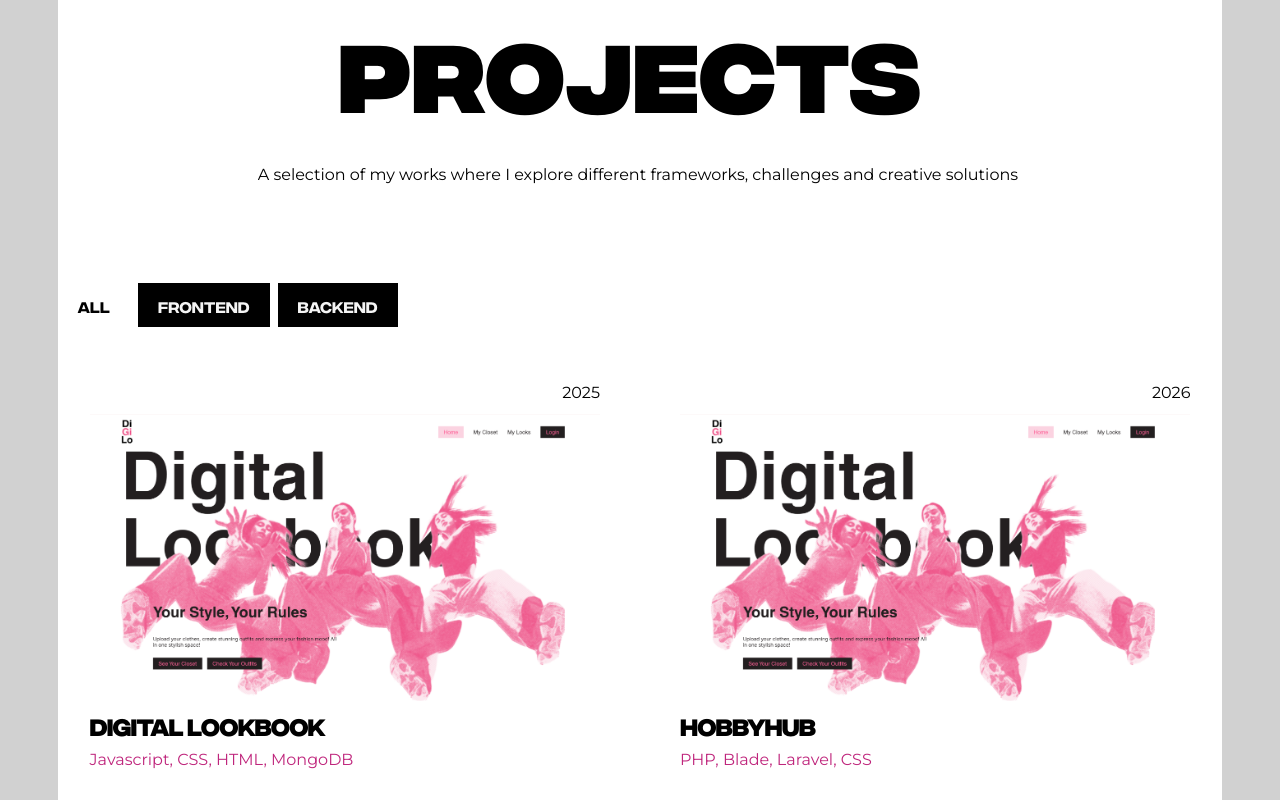
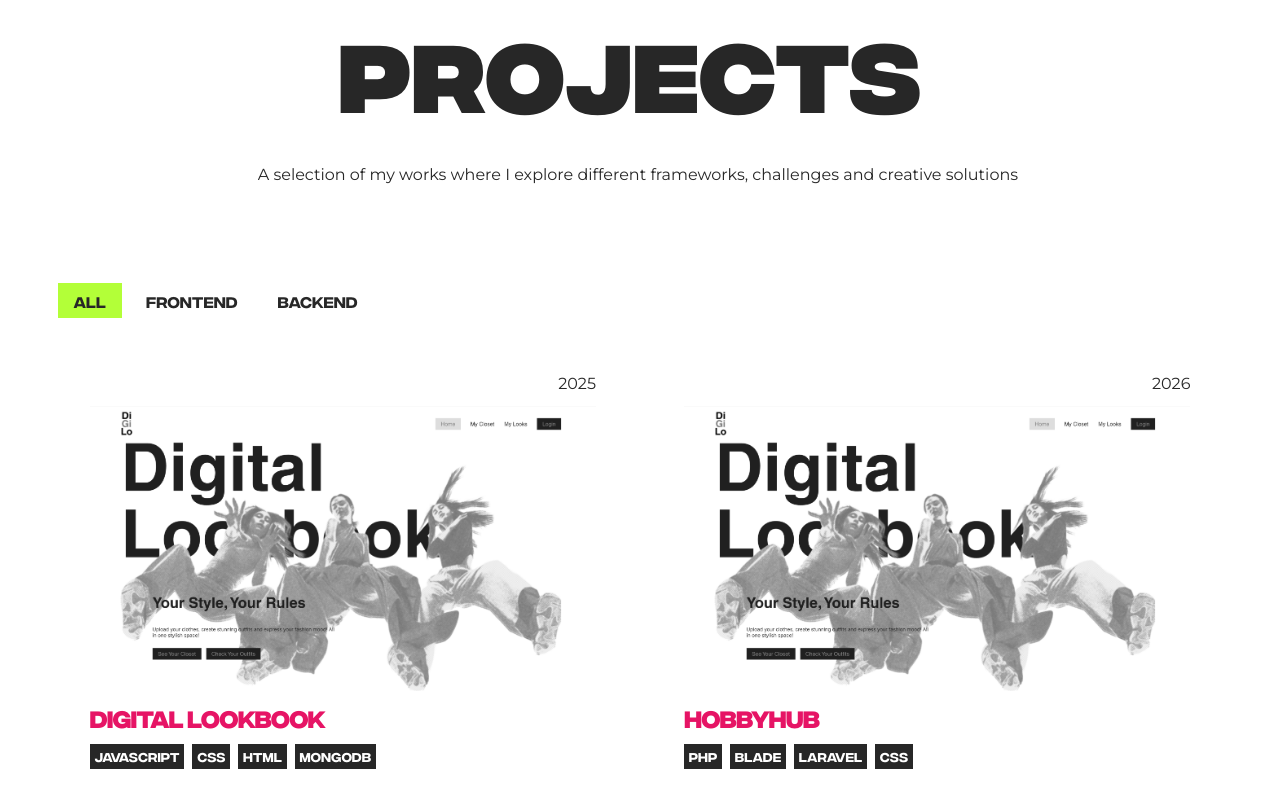
Before and after one commit to cheryl-oop/portfolio-Cheryl_Aitchedji, a React (Vite) app: page /projects in a window 1280 px wide. Shown: the part 340-1140 px from the top of the page. Built offline with nearby package versions, Linux system fonts and the light colour scheme; a web font is replaced by a local one.

Commit message:
feat: redesign projects page

```diff
--- a/src/components/animations/timing.ts
+++ b/src/components/animations/timing.ts
@@ -1,3 +1,3 @@
-export const PANEL_DURATION = 0.9;
-export const PANEL_EASE = [0.76, 0, 0.24, 1] as const; // slow start, fast middle, soft landing
-export const START = PANEL_DURATION; // content waits for the panel
+export const PANEL_DURATION = 0.6;
+export const PANEL_EASE = [0.76, 0, 0.24, 1] as const;
+export const START = PANEL_DURATION;
--- a/src/components/projectCard/ProjectCard.css
+++ b/src/components/projectCard/ProjectCard.css
@@ -1,22 +1,43 @@
 .card-container {
   display: flex;
   flex-direction: column;
-  gap: 0.7rem;
+  gap: 0.8rem;
   text-decoration: none;
-  color: inherit;
 }
 
 .card-date {
   align-self: flex-end;
 }
 
-.card-container img {
+.card-name {
+  color: var(--color-accent-pink);
+}
+
+.card-image {
+  aspect-ratio: 16 / 9;
+  overflow: hidden;
+}
+
+.card-image img {
   width: 100%;
-  aspect-ratio: 16 / 9;
+  height: 100%;
   object-fit: cover;
   display: block;
+  filter: grayscale(1);
+  transform: scale(1);
+  transition:
+    filter 0.5s ease,
+    transform 0.6s ease;
 }
 
-.card-tools {
-  color: rgb(191, 37, 124);
+@media (hover: hover) {
+  .card-container:hover .card-image img {
+    filter: grayscale(0);
+    transform: scale(1.08);
+  }
 }
+
+.card-container:focus-visible .card-image img {
+  filter: grayscale(0);
+  transform: scale(1.08);
+}
--- a/src/components/projectCard/Projectcard.tsx
+++ b/src/components/projectCard/Projectcard.tsx
@@ -10,9 +10,15 @@ export const Projectcard = ({ project }: ProjectCardProps) => {
   return (
     <Link to={`/projects/${project.id}`} className="card-container">
       <p className="card-date">{project.date}</p>
-      <img src={project.coverImage} alt={project.name} />
+      <div className="card-image">
+        <img src={project.coverImage} alt={project.name} loading="lazy" />
+      </div>
       <h4 className="card-name">{project.name}</h4>
-      <p className="card-tools">{project.tools.join(", ")}</p>
+      <div className="card-tools">
+        {project.tools.map((tool) => (
+          <p key={tool}>{tool}</p>
+        ))}
+      </div>
     </Link>
   );
 };
--- a/src/data/projects.json
+++ b/src/data/projects.json
@@ -7,7 +7,11 @@
     "description": "This is a digital wardrobe.",
     "tools": ["Javascript", "CSS", "HTML", "MongoDB"],
     "coverImage": "/images/digital-lookbook-1.png",
-    "images": ["/images/digital-lookbook-1.png"],
+    "images": [
+      "/images/digital-lookbook-1.png",
+      "/images/digital-lookbook-1.png",
+      "/images/digital-lookbook-1.png"
+    ],
     "website": "https://cheryl-oop.github.io/digital-lookbook-frontend/",
     "githubLink": "https://github.com/cheryl-oop/digital-lookbook-frontend"
   },
--- a/src/pages/ProjectPage.tsx
+++ b/src/pages/ProjectPage.tsx
@@ -1,5 +1,6 @@
 import { useParams, Navigate } from "react-router";
 import { getProjectById } from "../data/projects";
+import "../styles/projectPage.css";
 
 export const ProjectPage = () => {
   const { id } = useParams<{ id: string }>();
@@ -8,17 +9,32 @@ export const ProjectPage = () => {
   if (!project) return <Navigate to="/projects" replace />;
 
   return (
-    <section>
+    <div className=".page-wrapper">
+      <section className="project-page-section">
         <div className="project-page-description">
+          <p>{project.date}</p>
           <h2>{project.name}</h2>
+
+          <div className="project-details">
+            <ul className="project-tools">
+              {project.tools.map((tool) => (
+                <li key={tool}>{tool}</li>
+              ))}
+            </ul>
             <p>{project.description}</p>
-        <p>{project.tools.join(", ")}</p>
+            <div className="project-links">
+              {project.website && (
                 <a href={project.website} target="_blank" rel="noreferrer">
-          Website
+                  Visit website ↗
                 </a>
+              )}
+              {project.githubLink && (
                 <a href={project.githubLink} target="_blank" rel="noreferrer">
-          GitHub
+                  GitHub ↗
                 </a>
+              )}
+            </div>
+          </div>
         </div>
 
         {project.images.length > 0 && (
@@ -28,10 +44,12 @@ export const ProjectPage = () => {
                 key={src}
                 src={src}
                 alt={`${project.name} screenshot ${i + 1}`}
+                loading="lazy"
               />
             ))}
           </div>
         )}
       </section>
+    </div>
   );
 };
--- a/src/pages/ProjectsPage.tsx
+++ b/src/pages/ProjectsPage.tsx
@@ -25,15 +25,16 @@ export const ProjectsPage = () => {
   return (
     <>
       <Header />
-      <motion.section
-        className="projects-page-section"
+      <motion.div
         initial={{ clipPath: "inset(100% 0% 0% 0%)" }}
         animate={{ clipPath: "inset(0% 0% 0% 0%)" }}
         transition={{ duration: PANEL_DURATION, ease: PANEL_EASE }}
+        className="page-wrapper"
       >
+        <motion.section>
           <div className="projects-page-description">
             <motion.img
-            src="/images/placeholder-img.jpg"
+              src="/images/doodles/cher-working.jpg"
               alt=""
               initial={{ scale: 0, rotate: -20, opacity: 0 }}
               animate={{ scale: 1, rotate: 0, opacity: 1 }}
@@ -57,7 +58,11 @@ export const ProjectsPage = () => {
               className="filters"
               initial={{ y: 30, opacity: 0 }}
               animate={{ y: 0, opacity: 1 }}
-            transition={{ duration: 0.5, ease: "easeOut", delay: START + 0.9 }}
+              transition={{
+                duration: 0.5,
+                ease: "easeOut",
+                delay: START + 0.9,
+              }}
             >
               {types.map((type) => (
                 <button
@@ -89,6 +94,7 @@ export const ProjectsPage = () => {
             </motion.div>
           </div>
         </motion.section>
+      </motion.div>
     </>
   );
 };
--- a/src/styles/ProjectPage.css
+++ b/src/styles/ProjectPage.css
@@ -0,0 +1,69 @@
+/* Mobile: one column, normal scrolling */
+.project-page-section {
+  display: grid;
+}
+
+.project-page-description {
+  display: flex;
+  flex-direction: column;
+}
+
+.project-page-description h2 {
+  color: var(--color-accent-pink);
+  margin-right: 2rem;
+}
+
+.project-details {
+  display: flex;
+  flex-direction: column;
+  gap: var(--space-m);
+  max-width: 32rem;
+}
+
+.project-tools {
+  list-style: none;
+  margin: 0;
+  padding: 0;
+}
+
+.project-details p {
+  margin: 0;
+}
+
+.project-links {
+  display: flex;
+  flex-direction: column;
+  gap: 0.5rem;
+}
+
+.project-page-description a {
+  color: inherit;
+  text-decoration: none;
+}
+
+.project-images {
+  display: flex;
+  flex-direction: column;
+  gap: 1.5rem;
+}
+
+.project-images img {
+  display: block;
+  width: 100%;
+  height: auto;
+}
+
+/* Desktop: fixed text on the left, scrolling images on the right */
+@media (min-width: 900px) {
+  .project-page-section {
+    grid-template-columns: 1fr 1.3fr;
+    gap: var(--space-m);
+    align-items: start; /* required, or sticky has no room to move */
+  }
+
+  .project-page-description {
+    position: sticky;
+    top: var(--space-page-y);
+    justify-content: space-between; /* title top, details middle, next bottom */
+  }
+}
--- a/src/styles/main.css
+++ b/src/styles/main.css
@@ -1,11 +1,16 @@
 body {
   padding: 0;
   margin: 0;
+  background-color: var(--color-accent-pink);
 }
 
+.page-wrapper {
+  background-color: var(--color-bg);
+}
 section {
-  margin-inline: var(--space-page-x);
-  margin-block: var(--space-page-y);
+  padding-inline: var(--space-page-x);
+  padding-block: var(--space-page-y);
+  background-color: var(--color-bg);
 }
 
 h1,
@@ -13,6 +18,7 @@ h2,
 h3 {
   font-family: var(--font-heading);
   margin: 0;
+  color: var(--color-text);
 }
 
 h4 {
@@ -30,4 +36,47 @@ p {
   margin: 0;
   font-family: var(--font-text);
   font-size: var(--font-base);
+  color: var(--color-text);
 }
+
+button {
+  background-color: var(--color-bg);
+  color: var(--color-text);
+  font-family: var(--font-heading-thin);
+  font-size: var(--text-sm);
+
+  padding: 0.5rem 1rem;
+  min-height: 1rem;
+  border: none;
+  cursor: pointer;
+  transition:
+    background-color 0.2s,
+    color 0.2s,
+    transform 0.2s;
+}
+
+button.active {
+  background-color: var(--color-accent-green);
+  color: var(--color-text);
+}
+
+button:hover {
+  background-color: var(--color-accent-green);
+  color: var(--color-text);
+}
+
+button:active {
+  transform: scale(0.96);
+}
+
+.card-tools {
+  display: flex;
+  gap: 0.5rem;
+}
+.card-tools p {
+  font-family: var(--font-heading-thin);
+  font-size: clamp(0.6rem, 0.5rem + 0.4vw, 0.8rem);
+  background-color: var(--color-text);
+  color: var(--color-bg);
+  padding: clamp(0.2rem, 0.15rem + 0.2vw, 0.3rem);
+}
--- a/src/styles/projectsPage.css
+++ b/src/styles/projectsPage.css
@@ -1,15 +1,8 @@
-body {
-  background: #d1d1d1;
-}
-.projects-page-section {
-  background: white;
-}
-
 .project-cards {
   display: grid;
   grid-template-columns: repeat(auto-fit, minmax(min(100%, 35rem), 1fr));
   margin: 1.5rem 0;
-  gap: 1rem;
+  gap: 1.5rem;
 }
 
 .projects-page-description {
@@ -21,11 +14,10 @@ body {
   padding-block: clamp(2rem, 1rem + 4vw, 5rem);
 }
 .projects-page-description img {
-  width: clamp(5rem, 15vw, 10rem);
+  width: clamp(7rem, 17vw, 12rem);
   aspect-ratio: 1 / 1;
   object-fit: cover;
   display: block;
-  margin: 1rem 0;
 }
 
 .projects-page-description p {
@@ -39,42 +31,6 @@ body {
   gap: 0.5rem;
 }
 
-.filters button {
-  font-family: var(--font-heading-thin);
-  font-size: var(--text-sm);
-  padding: 0.5rem 1.25rem;
-  min-height: 2.75rem;
-  border: 1px solid var(--color-text);
-  background-color: black;
-  color: whitesmoke;
-  cursor: pointer;
-  transition:
-    background-color 0.2s,
-    color 0.2s,
-    transform 0.2s;
-}
-
-.filters button.active {
-  background-color: white;
-  color: black;
-}
-
-@media (hover: hover) {
-  .filters button:hover {
-    background-color: white;
-    color: black;
-  }
-}
-
-.filters button:active {
-  transform: scale(0.96);
-}
-
-.filters button:focus-visible {
-  outline: 2px solid var(--color-text);
-  outline-offset: 3px;
-}
-
 @media (min-width: 900px) {
   .card-container {
     padding: 2rem;
--- a/src/styles/variables.css
+++ b/src/styles/variables.css
@@ -1,5 +1,6 @@
 @import url("https://fonts.googleapis.com/css2?family=Audiowide&family=Bebas+Neue&family=Cause:wght@100..900&family=Domine:wght@400..700&family=Inter:ital,opsz,wght@0,14..32,100..900;1,14..32,100..900&family=Lato:ital,wght@0,100;0,300;0,400;0,700;0,900;1,100;1,300;1,400;1,700;1,900&family=Montserrat:ital,wght@0,100..900;1,100..900&family=Poppins:ital,wght@0,100;0,200;0,300;0,400;0,500;0,600;0,700;0,800;0,900;1,100;1,200;1,300;1,400;1,500;1,600;1,700;1,800;1,900&family=Roboto:ital,wght@0,100..900;1,100..900&family=Urbanist:ital,wght@0,100..900;1,100..900&family=Varela+Round&family=Work+Sans:ital,wght@0,100..900;1,100..900&display=swap");
-/* Typography (main) */
+
+/* Typography (heading) */
 @font-face {
   font-family: "Integral CF";
   src: url("/fonts/Fontspring-DEMO-integralcf-extrabold.otf") format("opentype");
@@ -27,11 +28,10 @@
   --text-lg: clamp(1.125rem, 1rem + 0.5vw, 1.5rem);
   --text-xl: clamp(1.5rem, 1.2rem + 1.5vw, 2.5rem);
   --text-hero: clamp(3rem, 2rem + 5vw, 7rem);
-  /* Colors
-  --color-bg: #fdfdf5;
-  --color-text: #101010;
-  --color-accent-light: #fff8a8;
-  --color-accent-red: #e96558;
-  --color-accent-green: #1f3222;
-  */
+
+  /* Colors */
+  --color-bg: #ffffff;
+  --color-text: #272727;
+  --color-accent-pink: #e61465;
+  --color-accent-green: #b3ff38;
 }
```
Also changed, not shown: public/images/doodles/cher-working.jpg (added). Lines whose indentation alone changed are shown as unchanged.
